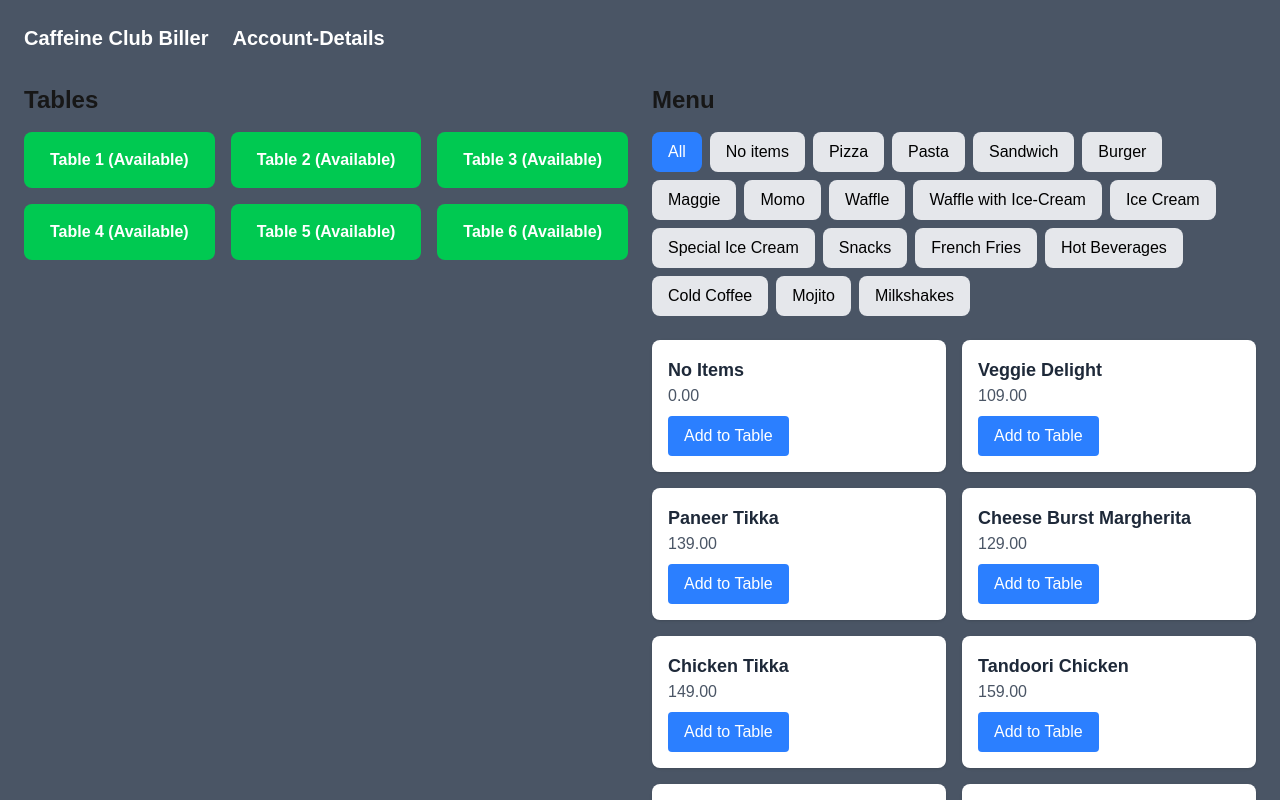
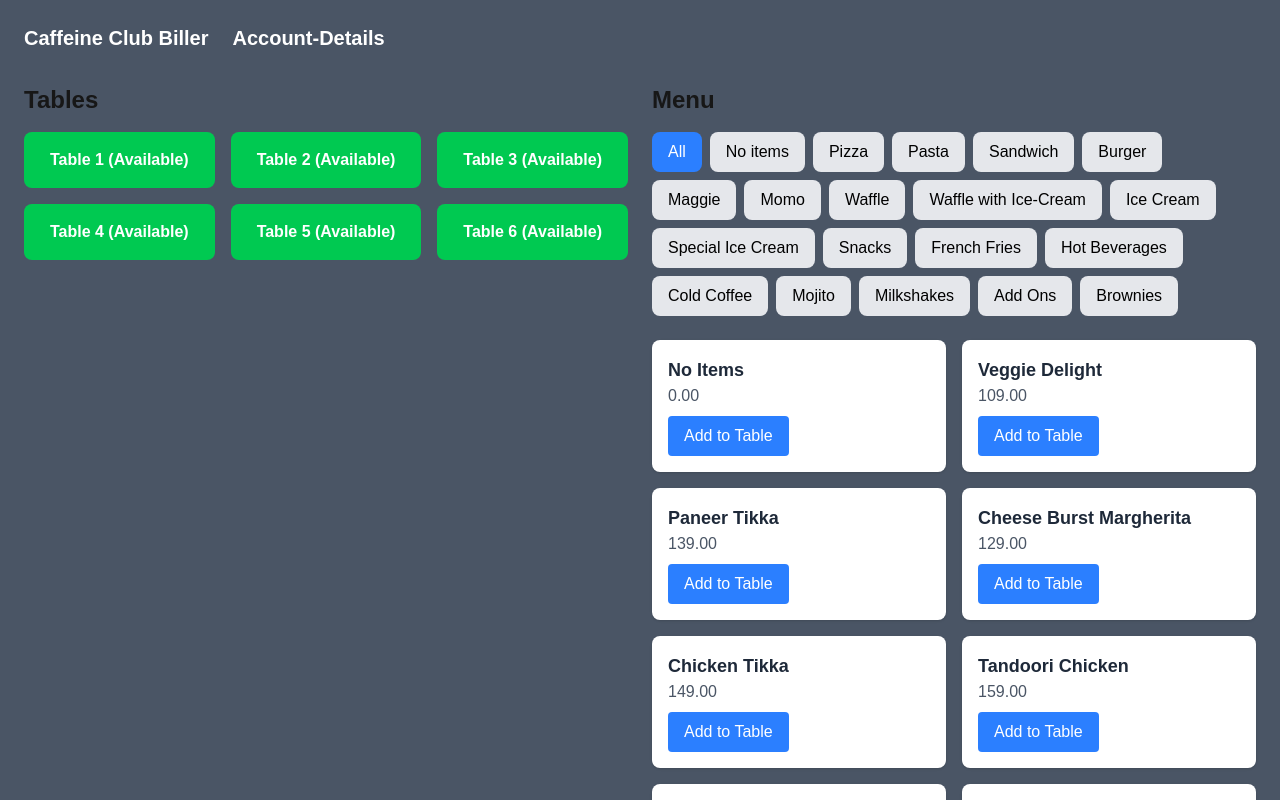
Before and after one commit to mickey-panda/caffeine-club-biller, a Next.js app: page / in a window 1280 px wide. Shown: the top 800 px of the page. Built offline with nearby package versions, Linux system fonts and the light colour scheme.

Commit message:
added new menu items

```diff
--- a/src/app/BillDetails/BillDetails.tsx
+++ b/src/app/BillDetails/BillDetails.tsx
@@ -16,7 +16,7 @@ export default function BillDetails({ table, updateItemQuantity, generateBill }:
         <div>
           {table.items.map(item => (
             <div key={item.id} className="flex text-gray-600 justify-between items-center mb-2">
-              <span>{item.name} ({item.price.toFixed(2)})</span>
+              <span>{item.name} - {item.category} ({item.price.toFixed(2)})</span>
               <div className="flex items-center">
                 <button
                   onClick={() => updateItemQuantity(item.id, item.quantity - 1)}
--- a/src/app/ManagerControl/page.tsx
+++ b/src/app/ManagerControl/page.tsx
@@ -294,7 +294,7 @@ export default function Manager() {
                       <ul className="list-disc pl-4">
                         {doc.items.map((item, index) => (
                           <li key={index}>
-                            {item.name} (₹{item.price.toFixed(2)} x {item.quantity})
+                            {item.name} - {item.category} (₹{item.price.toFixed(2)} x {item.quantity})
                           </li>
                         ))}
                       </ul>
@@ -386,7 +386,7 @@ export default function Manager() {
                       <ul className="list-disc pl-4">
                         {doc.items.map((item, index) => (
                           <li key={index}>
-                            {item.name} (₹{item.price.toFixed(2)} x {item.quantity})
+                            {item.name} - {item.category} (₹{item.price.toFixed(2)} x {item.quantity})
                           </li>
                         ))}
                       </ul>
--- a/src/app/data/menu.json
+++ b/src/app/data/menu.json
@@ -100,5 +100,16 @@
   { "id": 98, "name": "Kitkat", "category": "Milkshakes", "price": 79 },
   { "id": 99, "name": "Oreo", "category": "Milkshakes", "price": 59 },
   { "id": 100, "name": "Nutella", "category": "Milkshakes", "price": 79 },
-  { "id": 101, "name": "Brownie", "category": "Milkshakes", "price": 69 }
+  { "id": 101, "name": "Brownie", "category": "Milkshakes", "price": 69 },
+  { "id": 102, "name": "Chicken", "category": "Add Ons", "price": 30 },
+  { "id": 103, "name": "Cheese", "category": "Add Ons", "price": 20 },
+  { "id": 104, "name": "Peri Peri", "category": "Add Ons", "price": 10 },
+  { "id": 105, "name": "Grill Sandwich", "category": "Add Ons", "price": 10 },
+  { "id": 106, "name": "Fried Momo", "category": "Add Ons", "price": 15 },
+  { "id": 107, "name": "Water Bottle", "category": "Add Ons", "price": 10 },
+  { "id": 108, "name": "Cold Drink", "category": "Add Ons", "price": 20 },
+  { "id": 109, "name": "Brownie", "category": "Brownies", "price": 89 },
+  { "id": 110, "name": "Walnut Brownie", "category": "Brownies", "price": 99 },
+  { "id": 111, "name": "Sizzler Brownie", "category": "Brownies", "price": 149 },
+  { "id": 112, "name": "Sizzler Double Brownie", "category": "Brownies", "price": 169 }
 ]
```
